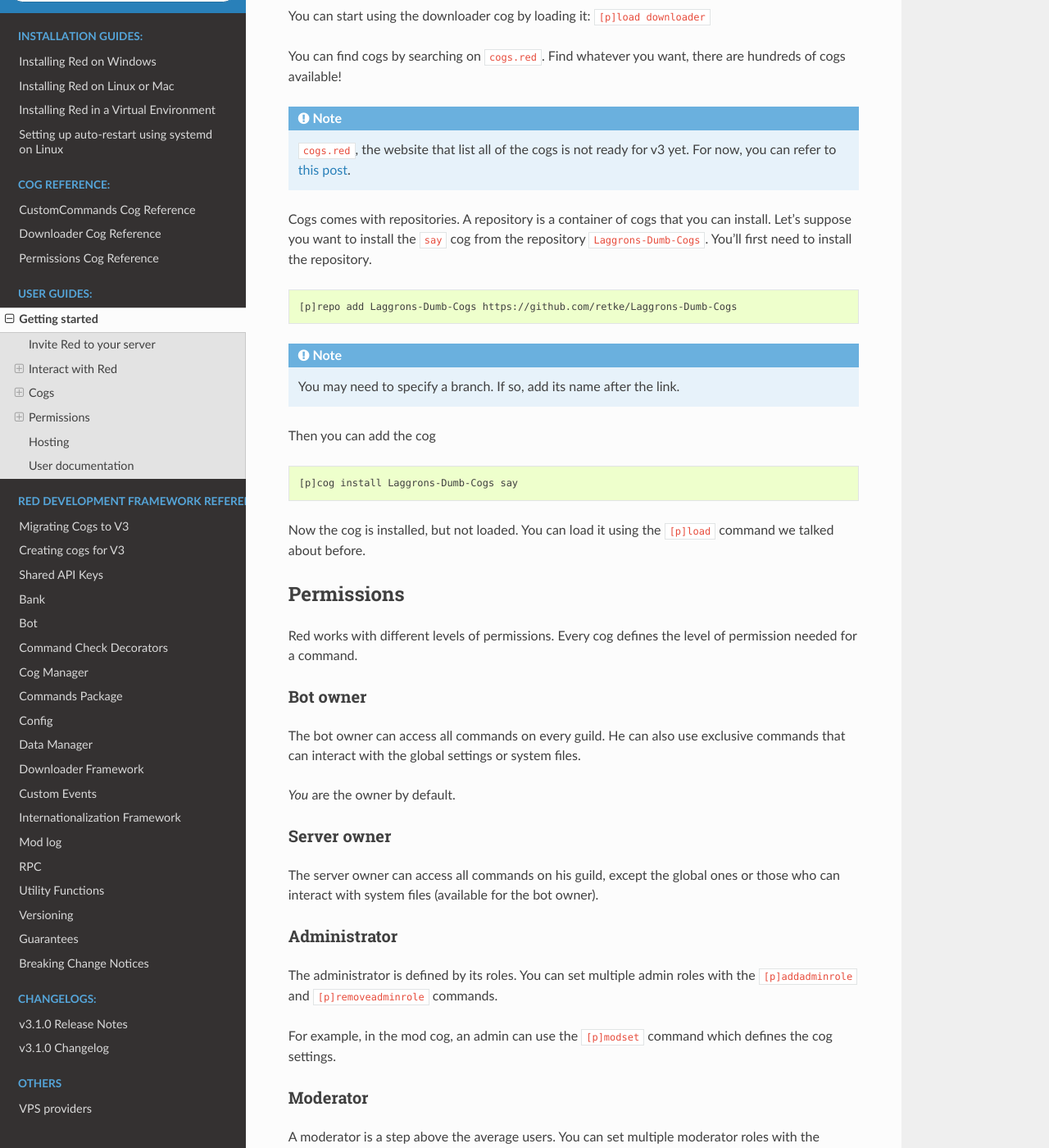
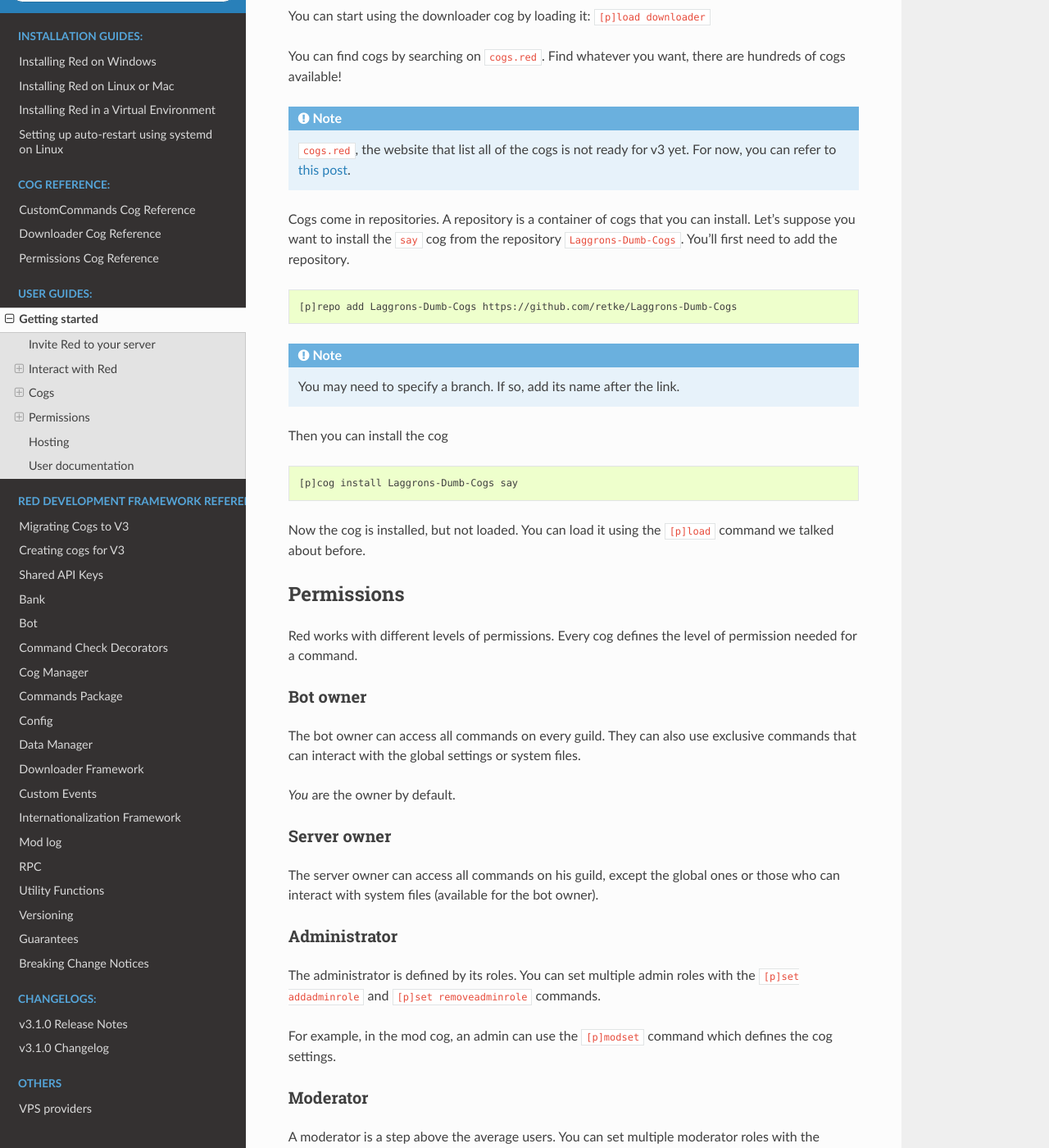
Before and after one commit to Renirous/Red-DiscordBot, a Sphinx documentation site: the page built from docs/getting_started.rst, in a window 1280 px wide and 1400 px high, scrolled down 3457 px. Shown: the whole window at 82% size. Built offline with Sphinx 7.4.7 and the Read the Docs theme 2.0.0, drawn with Linux system fonts in a browser that asks for light colours; the version number is read from the project's files by our own code; some of the changed text lies outside the part shown.

Commit message:
[Docs] Getting Started Guide improvements (#3083)
* Add MS Azure to the list of hosting providers

* Fix some typos, wording, incorrect commands

* towncrier

* Update docs/getting_started.rst

Co-Authored-By: Michael H <michael@michaelhall.tech>

```diff
--- /dev/null
+++ b/changelog.d/3083.docs.rst
@@ -0,0 +1 @@
+Fix some typos and wording, add MS Azure to host list
--- a/docs/getting_started.rst
+++ b/docs/getting_started.rst
@@ -162,10 +162,10 @@
 
 .. 26-cogs not available, let's use my repo :3
 
-Cogs comes with repositories. A repository is a container of cogs
+Cogs come in repositories. A repository is a container of cogs
 that you can install. Let's suppose you want to install the ``say``
 cog from the repository ``Laggrons-Dumb-Cogs``. You'll first need
-to install the repository.
+to add the repository.
 
 .. code-block:: none
 
@@ -195,7 +195,7 @@
 Bot owner
 ~~~~~~~~~
 
-The bot owner can access all commands on every guild. He can also use
+The bot owner can access all commands on every guild. They can also use
 exclusive commands that can interact with the global settings
 or system files.
 
@@ -214,7 +214,7 @@
 ~~~~~~~~~~~~~
 
 The administrator is defined by its roles. You can set multiple admin roles
-with the ``[p]addadminrole`` and ``[p]removeadminrole`` commands.
+with the ``[p]set addadminrole`` and ``[p]set removeadminrole`` commands.
 
 For example, in the mod cog, an admin can use the ``[p]modset`` command
 which defines the cog settings.
@@ -224,7 +224,7 @@
 ~~~~~~~~~
 
 A moderator is a step above the average users. You can set multiple moderator
-roles with the ``[p]addmodrole`` and ``[p]removemodrole`` commands.
+roles with the ``[p]set addmodrole`` and ``[p]set removemodrole`` commands.
 
 For example, in the mod cog (again), a mod will be able to mute, kick and ban;
 but he won't be able to modify the cog settings with the ``[p]modset`` command.
--- a/docs/host-list.rst
+++ b/docs/host-list.rst
@@ -56,6 +56,9 @@
 |`Google Cloud                        |Same as AWS, but it's Google.                        |
 |<https://cloud.google.com/compute/>`_|                                                     |
 +-------------------------------------+-----------------------------------------------------+
+|`Microsoft Azure                     |Same as AWS, but it's Microsoft.                     |
+|<https://azure.microsoft.com>`_      |                                                     |
++-------------------------------------+-----------------------------------------------------+
 |`LowEndBox <http://lowendbox.com/>`_ |A curator for lower specced servers.                 |
 +-------------------------------------+-----------------------------------------------------+
 
```
Also changed, not shown: other parts of docs/getting_started.rst (+3 -3 lines).
